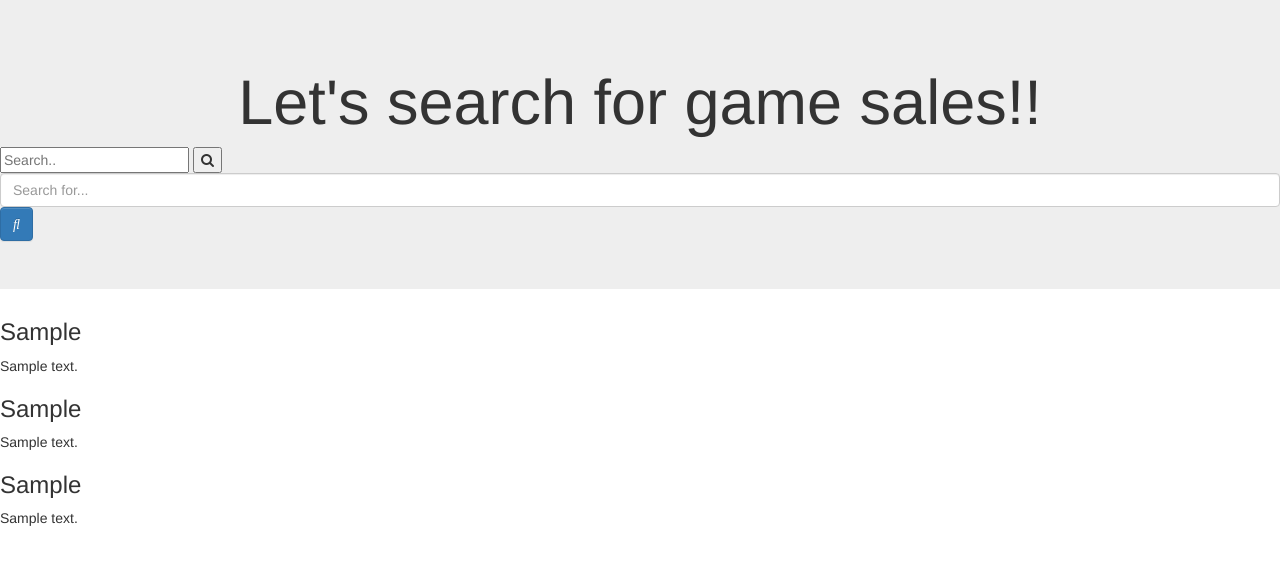
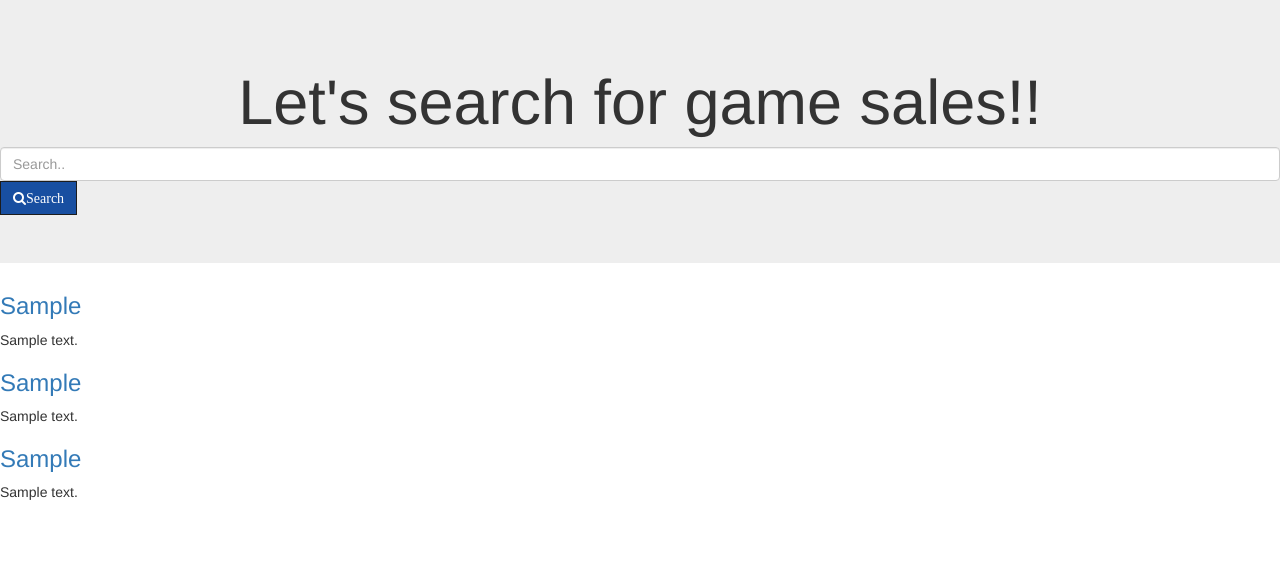
Before and after one commit to u9510136/Machine_learning-Project, a Flask app: page / in a window 1280 px wide. Shown: the top 565 px of the page. Run offline with Flask 2, Linux system fonts and the light colour scheme; a database or web service that is not in the repository returns one stand-in record (values such as "Sample title"); some libraries are stand-ins or nearby versions.

Commit message:
search link and button style added

```diff
--- a/app.py
+++ b/app.py
@@ -2,7 +2,6 @@ import sys
 from flask import Flask, render_template, jsonify, redirect, request
 from flask_pymongo import PyMongo
 import pymongo
-import scrape_mars
 import scrape_google
 
 app = Flask(__name__)
@@ -26,6 +25,7 @@ def scrape():
     google = mongo.db.google_search
     google_data = scrape_google.scrape(ui_formatted)
     google.update({}, google_data, upsert=True)
+    return redirect("/")
 
 
 if __name__ == "__main__":
--- a/templates/index.html
+++ b/templates/index.html
@@ -9,6 +9,17 @@
     <script src="https://maxcdn.bootstrapcdn.com/bootstrap/3.3.7/js/bootstrap.min.js"></script>
     <link rel="stylesheet" href="https://cdnjs.cloudflare.com/ajax/libs/font-awesome/4.7.0/css/font-awesome.min.css">
     <title>Console Game Sales</title>
+
+    <style>
+        .btn-search {
+            background: #184fa1;
+            border-radius: 0;
+            color: #fff;
+            border-width: 1px;
+            border-style: solid;
+            border-color: #1c1c1c;
+        }
+    </style>
 </head>
 
 <body>
@@ -17,23 +28,22 @@
             <h1 align="center">Let's search for game sales!!</h1>
 
             <form class="example" action="/scrape" methods="GET">
-                <input type="text" placeholder="Search.." name="q">
-                <button type="submit"><i class="fa fa-search"></i></button>
-            </form>
-
-            <form class="example" action="https://www.google.com/search?source=hp&ei=5wDXXNjHGsni0gKhlo6oDQ&">
-                <input type="text" class="form-control bg-light border-0 small" placeholder="Search for..." name="q">
-                <button class="btn btn-primary" type="submit">
-                    <i class="fas fa-search fa-sm"></i>
-                </button>
+                <input type="text" placeholder="Search.." name="q" class="form-control">
+                <button type="submit" class="btn btn-search"><i class="fa fa-search">Search</i></button>
             </form>
         </div>
 
-        <h3>{{google.Result_1}}</h3>
+        <a href="{{google.Link_1}}">
+            <h3>{{google.Result_1}}</h3>
+        </a>
         <p>{{google.Content_1}}</p>
-        <h3>{{google.Result_2}}</h3>
+        <a href="{{google.Link_2}}">
+            <h3>{{google.Result_2}}</h3>
+        </a>
         <p>{{google.Content_2}}</p>
-        <h3>{{google.Result_3}}</h3>
+        <a href="{{google.Link_3}}">
+            <h3>{{google.Result_3}}</h3>
+        </a>
         <p>{{google.Content_3}}</p>
     </div>
 </body>
```
Also changed, not shown: scrape_google.py (+15 -5 lines), templates/css/style.css (added, +15 -0 lines), templates/style.css (added, +15 -0 lines).
